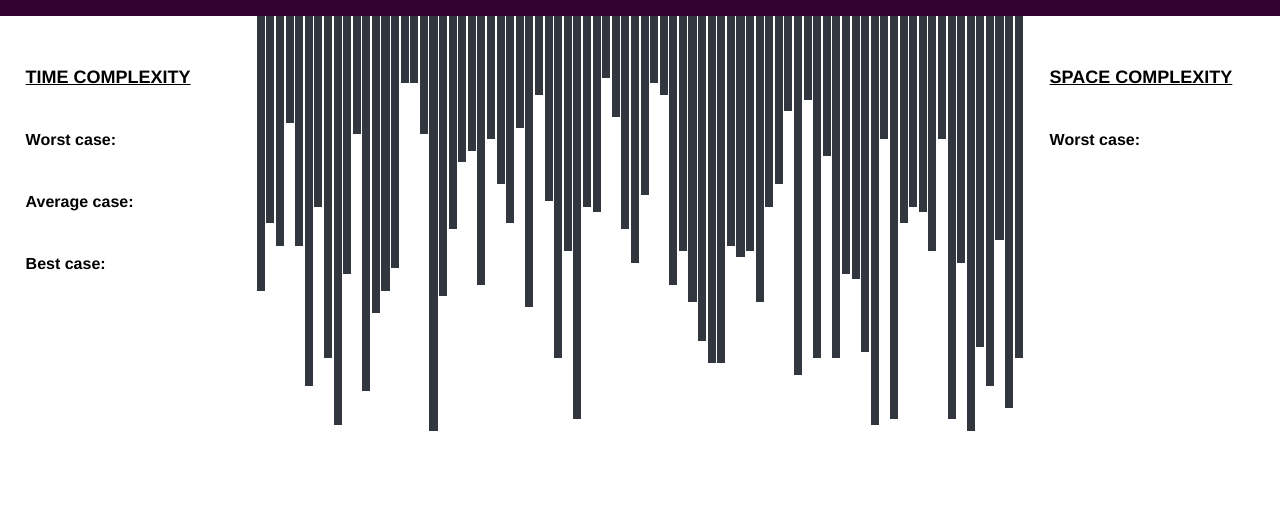
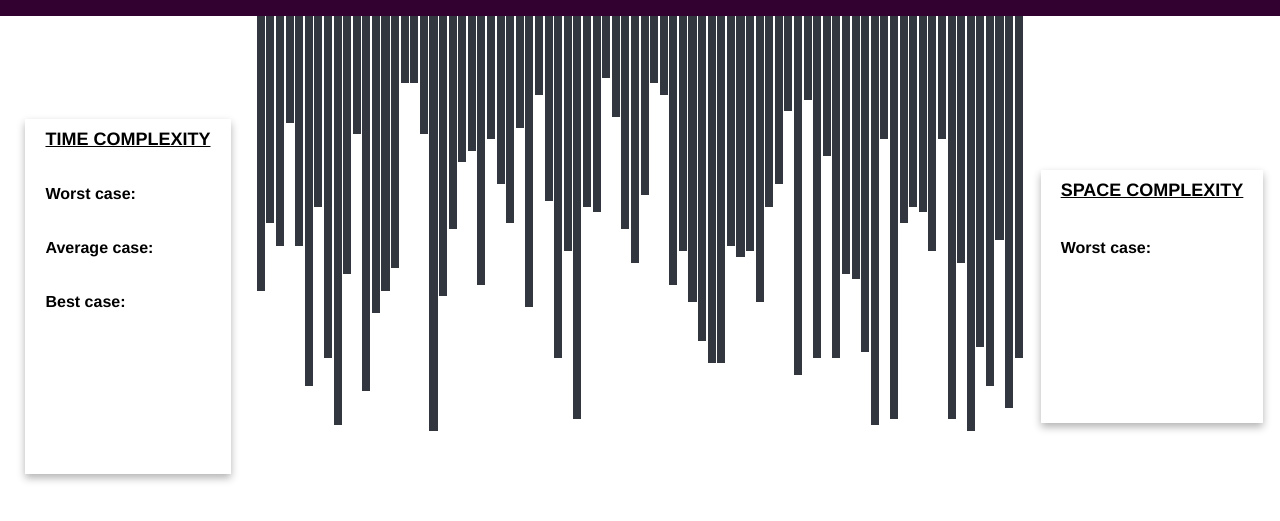
Before and after one commit to SuhaniPant15/Sorting-Visualizer, a plain HTML site: page index.html in a window 1280 px wide. Shown: the part 153-674 px from the top of the page. Drawn offline with Linux system fonts and the light colour scheme.

Commit message:
style.css

```diff
--- a/css/style.css
+++ b/css/style.css
@@ -140,7 +140,10 @@ section .Complexity_Containers .Pair_Definitions p.Sub_Heading {
 }
 
 section #Info_Cont1 {
-    padding: 20% 10%;
+    display: inline-block;
+    padding: 10px 20px;
+    margin: 40% auto;
+    box-shadow: 0 4px 8px rgba(0, 0, 0, 0.3);
 }
 
 section #Info_Cont1 h3 {
@@ -156,7 +159,10 @@ section #array_container {
 }
 
 section #Info_Cont2 {
-    padding: 20% 10%;
+    display: inline-block;
+    padding: 10px 20px;
+    margin: 60% auto;
+    box-shadow: 0 4px 8px rgba(0, 0, 0, 0.3);
 }
 
 section #Info_Cont2 h3 {
```
